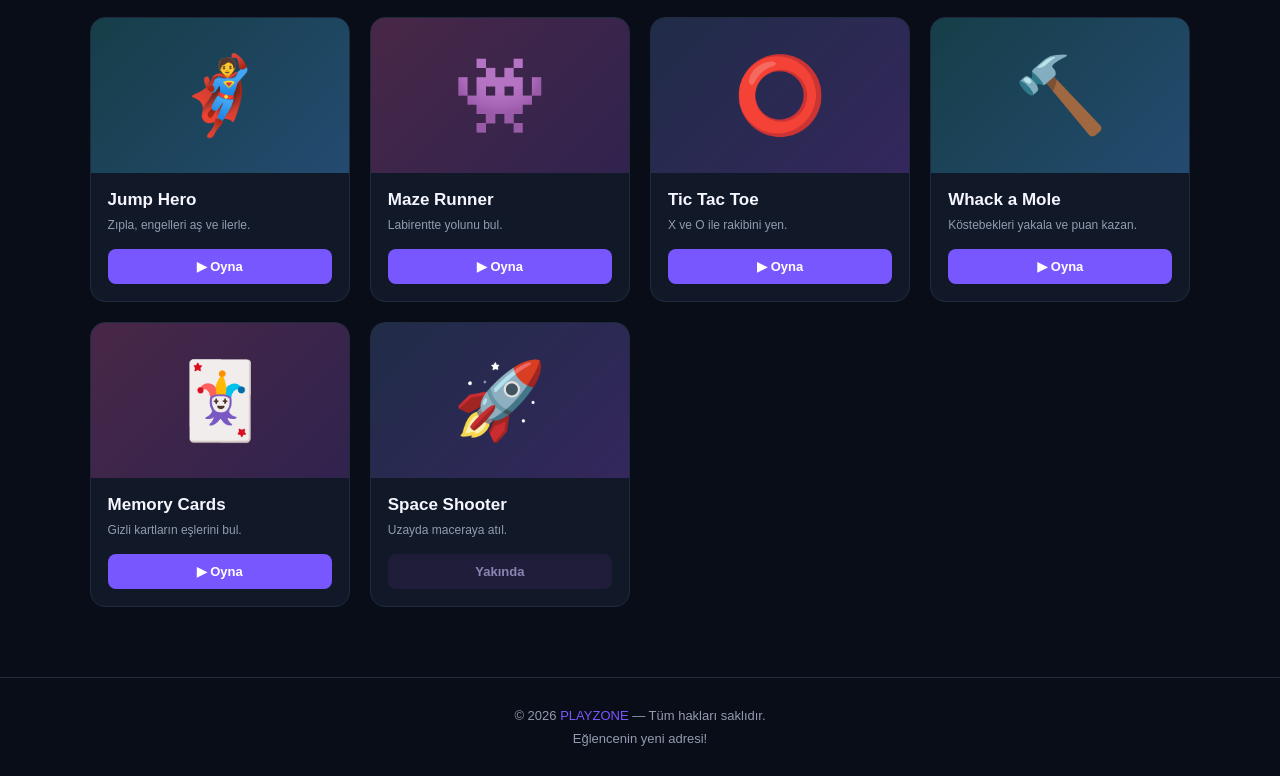
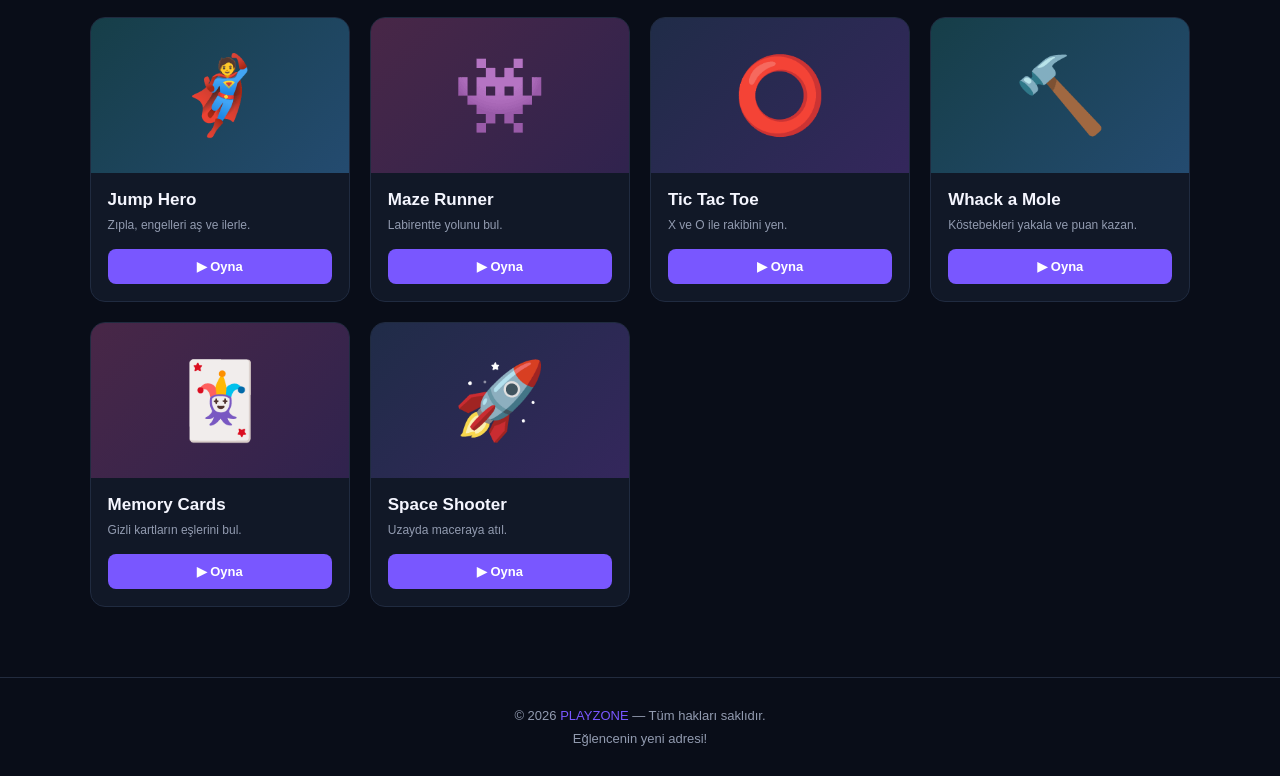
Before and after one commit to alihan1mudayetoglu-web/PLAYZONE, a plain HTML site: page index.html in a window 1280 px wide. Shown: the part 963-1739 px from the top of the page. Drawn offline with Linux system fonts and the light colour scheme.

Commit message:
Update index.html

```diff
--- a/index.html
+++ b/index.html
@@ -489,7 +489,8 @@ footer span {
             <div class="game-info">
                 <h3>Space Shooter</h3>
                 <p>Uzayda maceraya atıl.</p>
-                <span class="play-btn disabled">Yakında</span>
+                <a href="games/space-shooter/index.html"
+   class="play-btn available">▶ Oyna</a>
             </div>
         </article>
 
```
